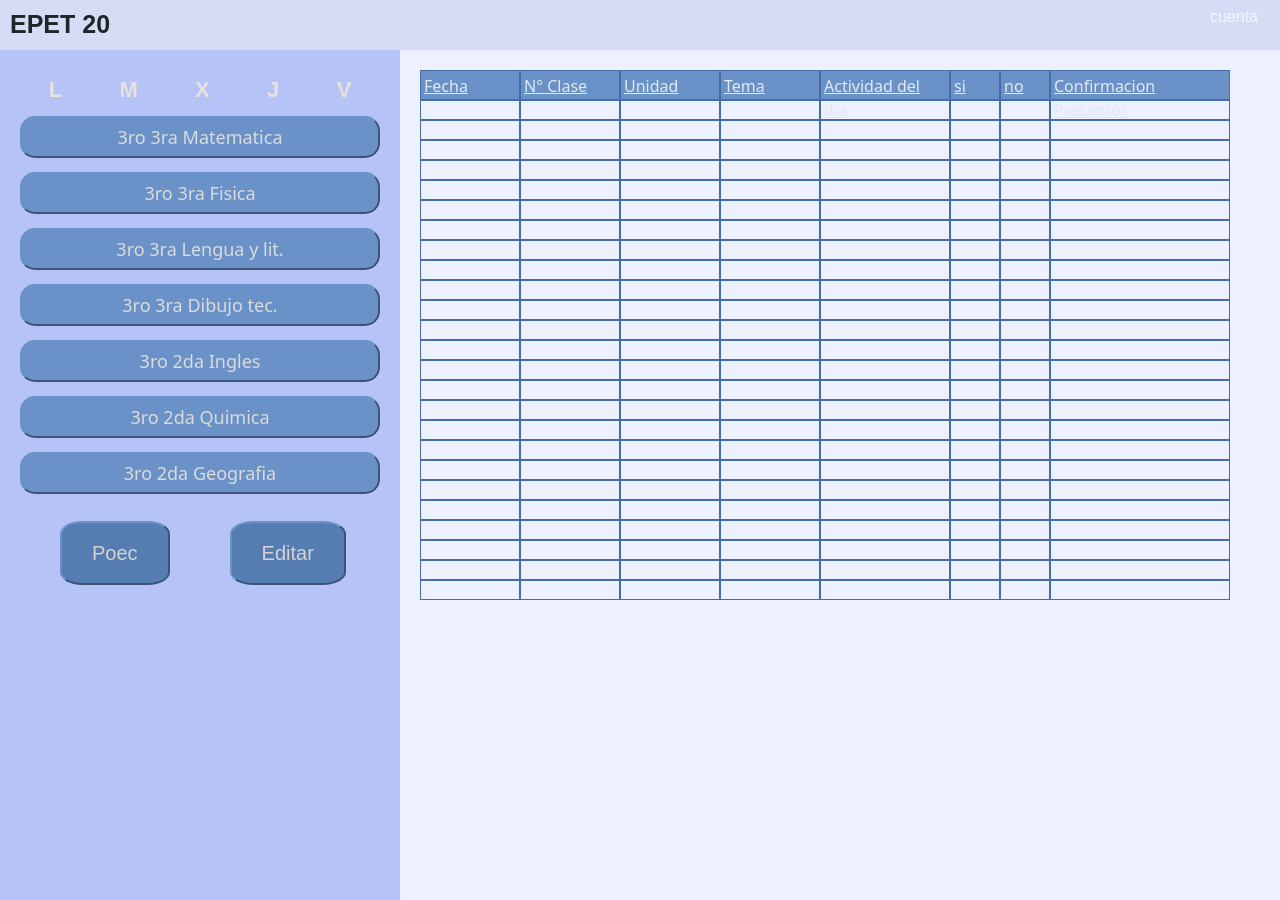
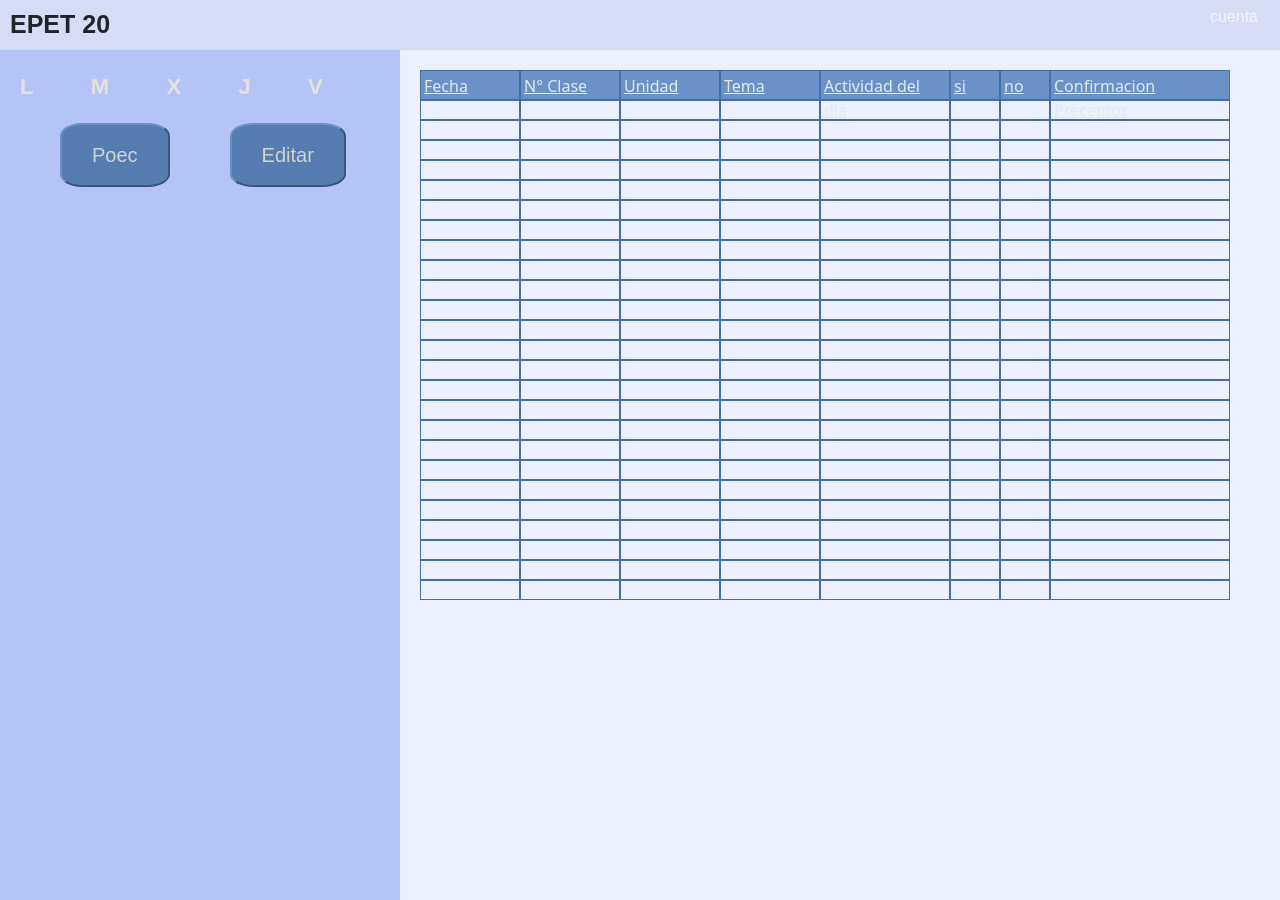
Before and after one commit to Helena-0348/Libro-temas-EPET20, a React (Create React App) app: page /libro in a window 1280 px wide. Built offline with nearby package versions, Linux system fonts and the light colour scheme.

Commit message:
añadiendo una carga dinamica en la pagina de libro para los dias de la semana

```diff
--- a/src/App.jsx
+++ b/src/App.jsx
@@ -7,9 +7,7 @@ import PaginaLibro from "./components/PaginaLibro";
 import Registro from ".//components/Registro";
 import PaginaInicio from "./components/PaginaInicio";
 
-import { BrowserRouter as Router } from 'react-router-dom'; // REACT ROUTER
-
-import { Routes, Route } from 'react-router-dom'; //PREGUNTAR EN CLASE
+import { BrowserRouter as Router, Routes, Route, Link } from 'react-router-dom'; // REACT ROUTER
 
 
 //import FormularioNombreApellido from "./components/formularioNombreApellido";
@@ -23,7 +21,7 @@ function App() {
             <Routes>
                 <Route path="/" element={<Formulario titulo="Formulario Email" />} />
 
-                <Route path="/libro" element={<PaginaLibro />} />
+                <Route path="/libro/*" element={<PaginaLibro />} />
 
                 <Route path="/inicio" element={<PaginaInicio />} />
 
@@ -36,6 +34,10 @@ function App() {
 }
 
 export default App;
+
+
+
+
 // import React from 'react'
 
 // function App() {
--- a/src/components/BotonDia.jsx
+++ /dev/null
@@ -1,12 +0,0 @@
-import React from 'react';
-import "../css/Boton.css";
-
-const BotonDia = ({ props }) => {
-  return (
-    <button className='botonDia'>
-      {props}
-    </button>
-  );
-};
-
-export default BotonDia;
--- /dev/null
+++ b/src/components/Dia.jsx
@@ -0,0 +1,8 @@
+import React from 'react';
+import Materias from './Materias';
+
+const Dia = () => {
+  return <h3>AAAAA</h3>;
+};
+
+export default Dia;
--- a/src/components/PaginaLibro.jsx
+++ b/src/components/PaginaLibro.jsx
@@ -6,6 +6,7 @@ import Tabla from '../components/Tabla.jsx';
 import Boton from '../components/Boton.jsx';
 import '../css/PaginaLibro.css';
 import Inicio from '../components/Inicio.jsx';
+import Dia from "./Dia.jsx";
 
 const PaginaLibro = () => {
   return (
@@ -15,16 +16,6 @@ const PaginaLibro = () => {
       <div className='cajaOpcion'>
 
         <Semana />
-        <div className='cajaMaterias'>
-
-          <Materias curso="3ro 3ra" materia="Matematica" />
-          <Materias curso="3ro 3ra" materia="Fisica" />
-          <Materias curso="3ro 3ra" materia="Lengua y lit." />
-          <Materias curso="3ro 3ra" materia="Dibujo tec." />
-          <Materias curso="3ro 2da" materia="Ingles" />
-          <Materias curso="3ro 2da" materia="Quimica" />
-          <Materias curso="3ro 2da" materia="Geografia" />
-        </div>
 
       <Boton props="Poec"  />
       <Boton props="Editar" />
--- a/src/components/Semana.jsx
+++ b/src/components/Semana.jsx
@@ -1,19 +1,68 @@
 import React from 'react';
-import BotonDia from './BotonDia';
-import "../css/Boton.css";
-import "../css/Semana.css";
+import { BrowserRouter as Router, Routes, Route, Link } from "react-router-dom";
+import Dia from './Dia';
+import Materias from './Materias';
+import '../css/PaginaLibro.css';
+import '../css/Semana.css';
+import '../css/Boton.css'
 
 const Semana = () => {
   return (
-    <div className='cajaDias'>
-      <BotonDia props="L" />
-      <BotonDia props="M" />
-      <BotonDia props="X" />
-      <BotonDia props="J" />
-      <BotonDia props="V" />
+    <div>
 
+      <nav>
+        <div class="cajaDias">
+        <Link class="botonDia" to="/libro/dia1">L</Link>
+        <Link class="botonDia" to="/libro/dia2">M</Link>
+        <Link class="botonDia" to="/libro/dia3">X</Link>
+        <Link class="botonDia" to="/libro/dia4">J</Link>
+        <Link class="botonDia" to="/libro/dia5">V</Link>
+         </div>
+      </nav>
+
+      <Routes>
+        <Route path="dia1" element={<div className='cajaMaterias'>
+          <Materias curso="3ro 3ra" materia="Matematica" />
+          <Materias curso="3ro 3ra" materia="Fisica" />
+          <Materias curso="6to 2da" materia="Sistemas G. C." />
+          <Materias curso="6to 3ra" materia="Tecnología de Redes" />
+        </div>} />
+
+        <Route path="dia2" element={<div className='cajaMaterias'>
+          <Materias curso="6to 1ra" materia="Filosofía" />
+          <Materias curso="1ro 2da" materia="Arte" />
+          <Materias curso="2do 1ra" materia="Música" />
+          <Materias curso="3ro 2da" materia="Tecnología" />
+          <Materias curso="4to 1ra" materia="Economía" />
+        </div>} />
+
+        <Route path="dia3" element={<div className='cajaMaterias'>
+          <Materias curso="6to 1ra" materia="Sistemas G. C." />
+          <Materias curso="6to 2da" materia="Tecnología de Redes" />
+          <Materias curso="5to 1ra" materia="Organización y Arquitectura" />
+          <Materias curso="5to 3ra" materia="Tecnología de Redes" />
+          <Materias curso="4to 2da" materia="Programación Avanzada" />
+        </div>} />
+
+        <Route path="dia4" element={<div className='cajaMaterias'>
+          <Materias curso="3ro 3ra" materia="Lengua y lit." />
+          <Materias curso="3ro 3ra" materia="Dibujo tec." />
+          <Materias curso="3ro 2da" materia="Ingles" />
+          <Materias curso="3ro 2da" materia="Quimica" />
+          <Materias curso="3ro 2da" materia="Geografia" />
+        </div>} />
+
+        <Route path="dia5" element={<div className='cajaMaterias'>
+          <Materias curso="6to 3ra" materia="Sistemas G. C." />
+          <Materias curso="5to 2da" materia="Organización y Arquitectura" />
+          <Materias curso="6to 1ra" materia="Tecnología de Redes" />
+          <Materias curso="5to 1ra" materia="Tecnología de Redes" />
+          <Materias curso="4to 1ra" materia="Programación Avanzada" />
+        </div>} />
+
+      </Routes>
     </div>
   );
-};
+}
 
 export default Semana;
--- a/src/css/Boton.css
+++ b/src/css/Boton.css
@@ -5,7 +5,7 @@
     background-color: rgba(255, 255, 255, 0);
     color: rgba(250, 235, 215, 0.747);
     border-color: rgba(255, 255, 255, 0);
-
+    text-decoration: none;
 }
 
 .boton {
```
